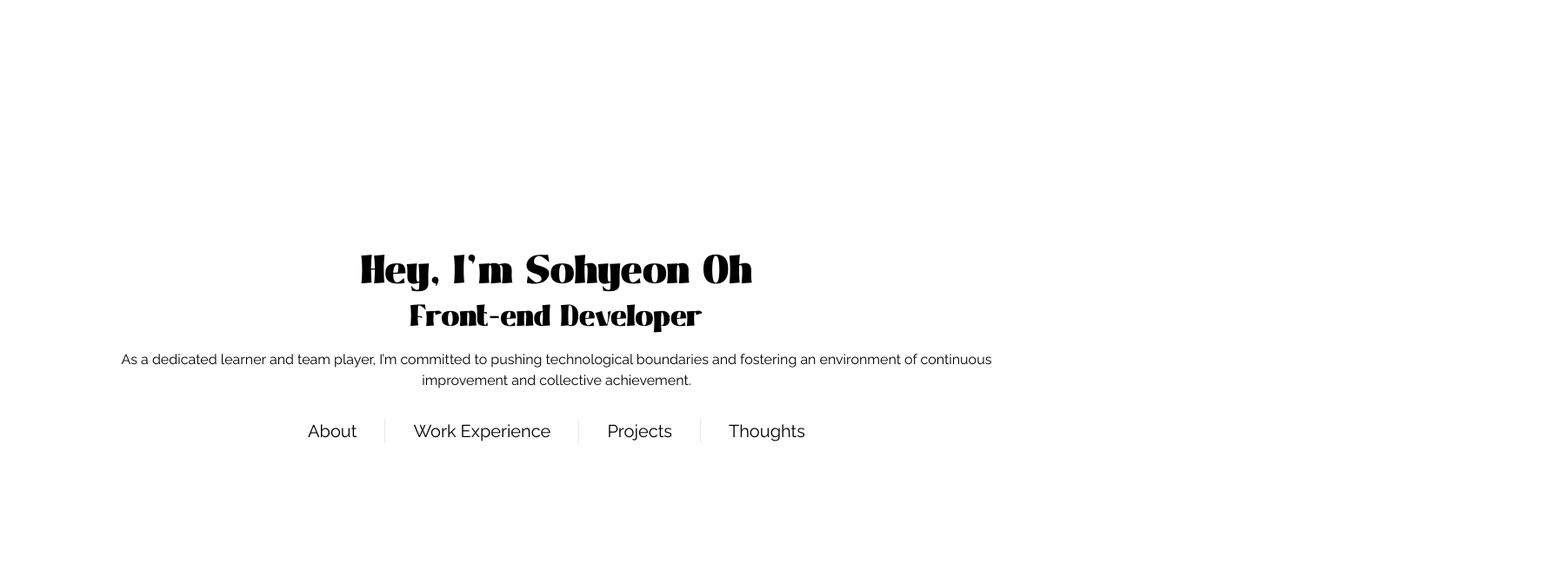
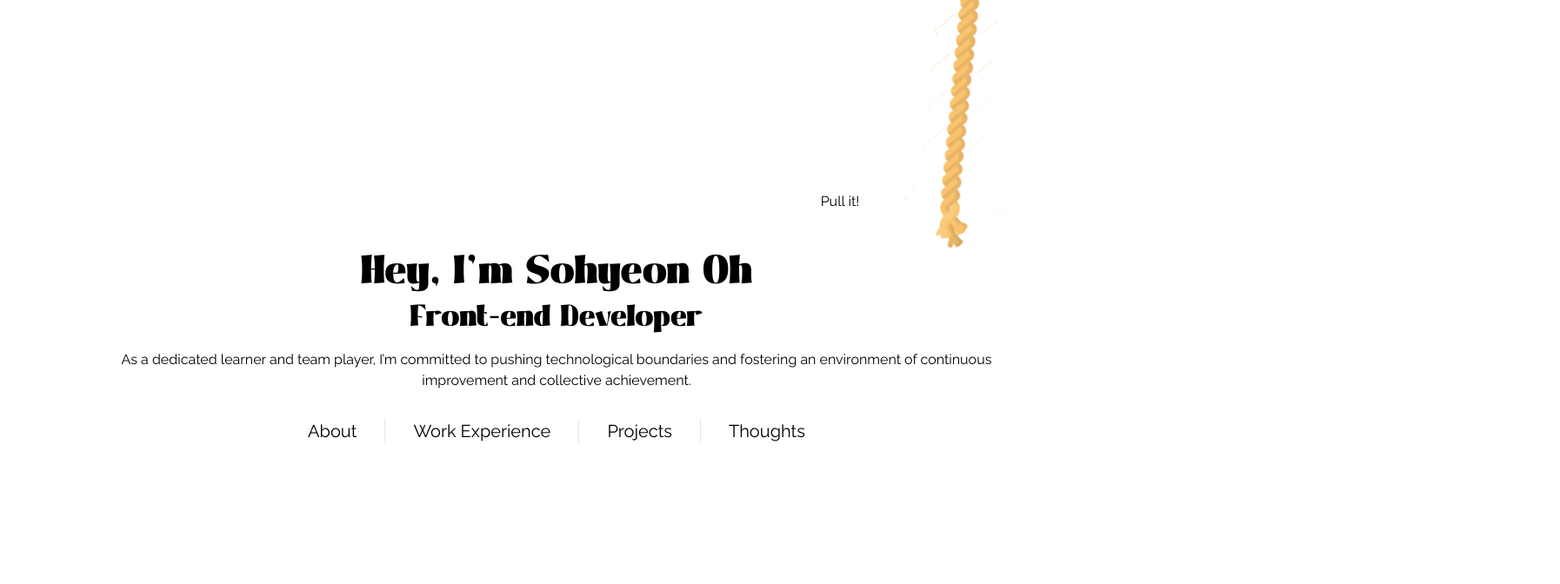
Before and after one commit to OHSOHYEON00/Flash_card_app, a Next.js app: page / in a window 1280 px wide. Shown: the top 672 px of the page at 87% size, 1794 px wide, since content can reach past the window. Built offline with nearby package versions, Linux system fonts and the light colour scheme.

Commit message:
feat: add rope image, 'pull' text

```diff
--- /dev/null
+++ b/app/components/Rope.tsx
@@ -0,0 +1,53 @@
+'use client';
+
+import React, { useState } from 'react';
+import Image from 'next/image';
+import RopeImg from '../../public/rope.svg';
+
+function Rope() {
+  const [isHandling, setIsHandling] = useState<boolean>(false);
+
+  /** Functions */
+  const startHandling = () => {
+    setIsHandling(true);
+  };
+
+  const endHandling = () => {
+    setIsHandling(false);
+  };
+
+  /** Event Listener */
+  const onTouchStart = (e: React.TouchEvent<HTMLImageElement>) => {
+    startHandling();
+  };
+  const onClick = (e: React.MouseEvent<HTMLImageElement>) => {
+    startHandling();
+  };
+
+  const onTouchEnd = (e: React.TouchEvent<HTMLImageElement>) => {
+    endHandling();
+  };
+  const onClickEnd = (e: React.MouseEvent<HTMLImageElement>) => {
+    endHandling();
+  };
+
+  return (
+    <div className="absolute top-[-200px]  right-[-100px]">
+      <Image
+        src={RopeImg}
+        alt="pull it down"
+        className="h-[500px] relative right-[-30%]"
+        draggable={false}
+        onMouseDown={onClick}
+        onMouseUp={onClickEnd}
+        onTouchStart={onTouchStart}
+        onTouchEnd={onTouchEnd}
+      />
+      {!isHandling && (
+        <span className="relative right-[-20%] -top-20">Pull it!</span>
+      )}
+    </div>
+  );
+}
+
+export default Rope;
--- a/app/page.tsx
+++ b/app/page.tsx
@@ -2,6 +2,7 @@ import React from 'react';
 import Links from './components/Links';
 import Main from './Main/page';
 import { headerFont } from './layout';
+import Rope from './components/Rope';
 
 function Greeting() {
   return (
@@ -19,6 +20,7 @@ function Greeting() {
             technological boundaries and fostering an environment of continuous
             improvement and collective achievement.
           </div>
+          <Rope />
         </section>
 
         <Links />
```
Also changed, not shown: public/rope.svg (added).
